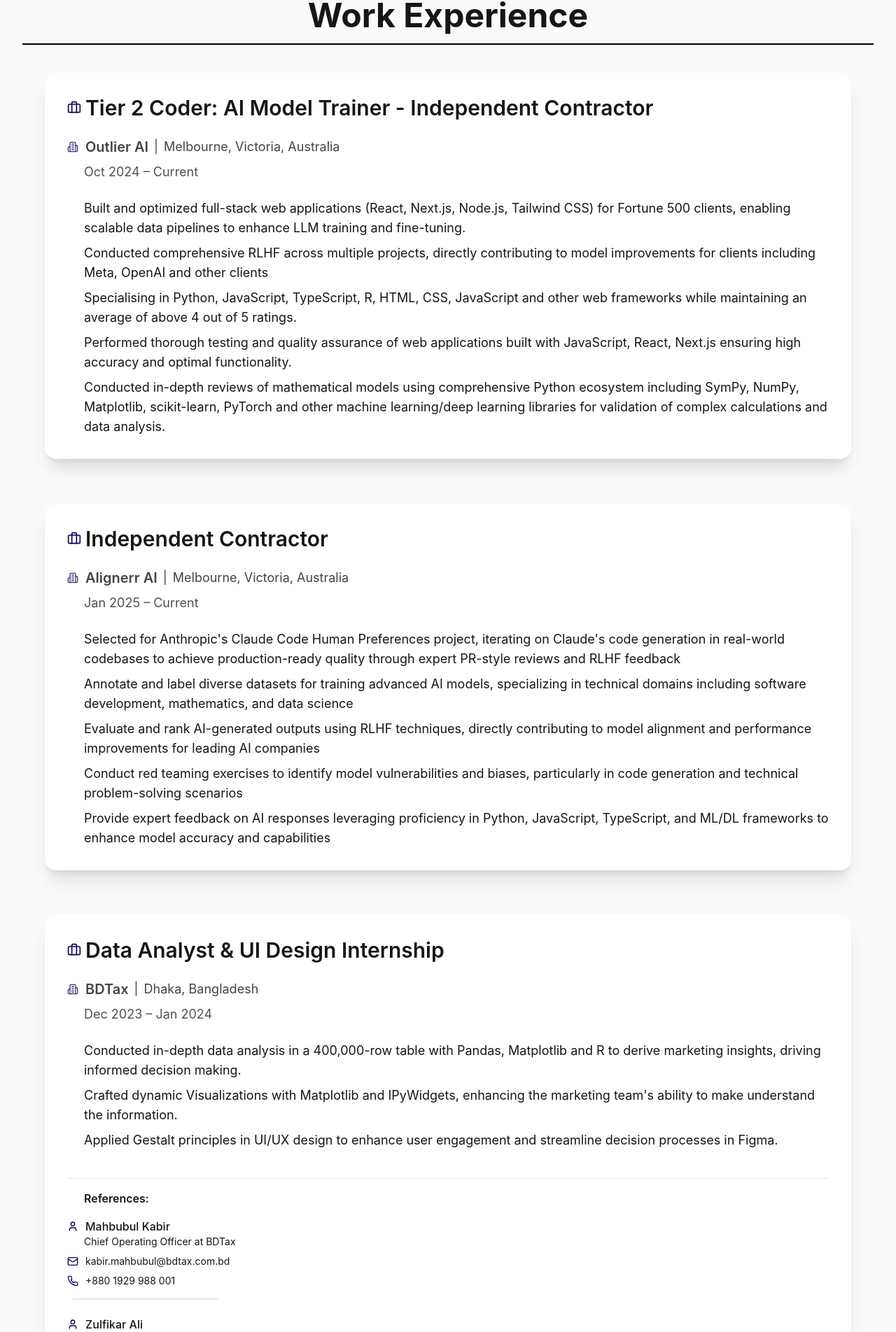
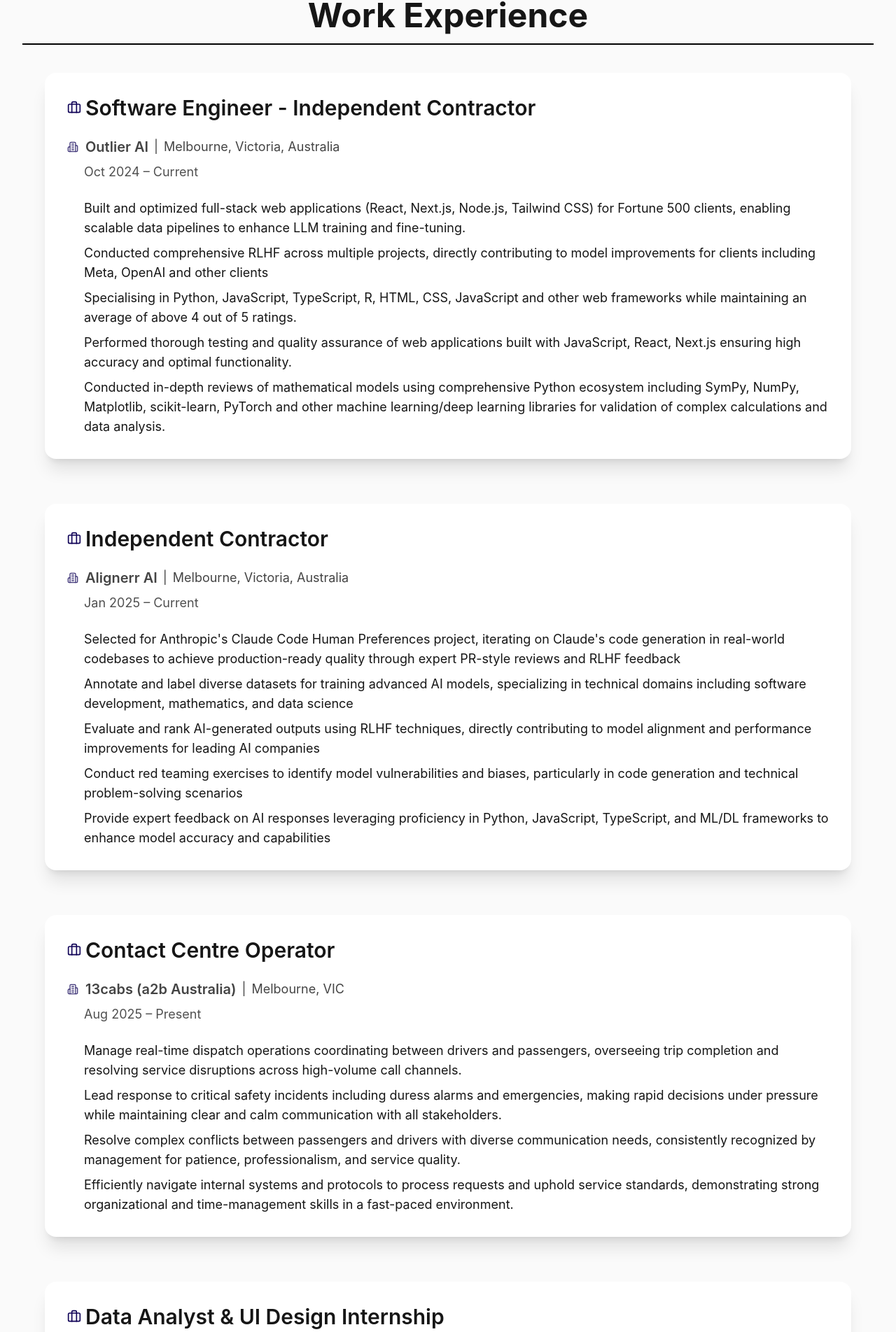
Before and after one commit to MahirAbrar/mahirsportfolio, a React (Create React App) app: page / in a window 1280 px wide. Shown: the part 2576-4480 px from the top of the page at 70% size. Built offline with nearby package versions, Linux system fonts and the light colour scheme.

Commit message:
add 13cabs

```diff
--- a/src/components/WorkExperience.js
+++ b/src/components/WorkExperience.js
@@ -139,7 +139,7 @@
 const WorkExperience = () => {
   const experience = [
     {
-      title: "Tier 2 Coder: AI Model Trainer - Independent Contractor",
+      title: "Software Engineer - Independent Contractor",
       company: "Outlier AI",
       location: "Melbourne, Victoria, Australia",
       date: "Oct 2024 – Current",
@@ -162,6 +162,18 @@
         "Evaluate and rank AI-generated outputs using RLHF techniques, directly contributing to model alignment and performance improvements for leading AI companies",
         "Conduct red teaming exercises to identify model vulnerabilities and biases, particularly in code generation and technical problem-solving scenarios",
         "Provide expert feedback on AI responses leveraging proficiency in Python, JavaScript, TypeScript, and ML/DL frameworks to enhance model accuracy and capabilities",
+      ],
+    },
+    {
+      title: "Contact Centre Operator",
+      company: "13cabs (a2b Australia)",
+      location: "Melbourne, VIC",
+      date: "Aug 2025 – Present",
+      responsibilities: [
+        "Manage real-time dispatch operations coordinating between drivers and passengers, overseeing trip completion and resolving service disruptions across high-volume call channels.",
+        "Lead response to critical safety incidents including duress alarms and emergencies, making rapid decisions under pressure while maintaining clear and calm communication with all stakeholders.",
+        "Resolve complex conflicts between passengers and drivers with diverse communication needs, consistently recognized by management for patience, professionalism, and service quality.",
+        "Efficiently navigate internal systems and protocols to process requests and uphold service standards, demonstrating strong organizational and time-management skills in a fast-paced environment.",
       ],
     },
     {
```
